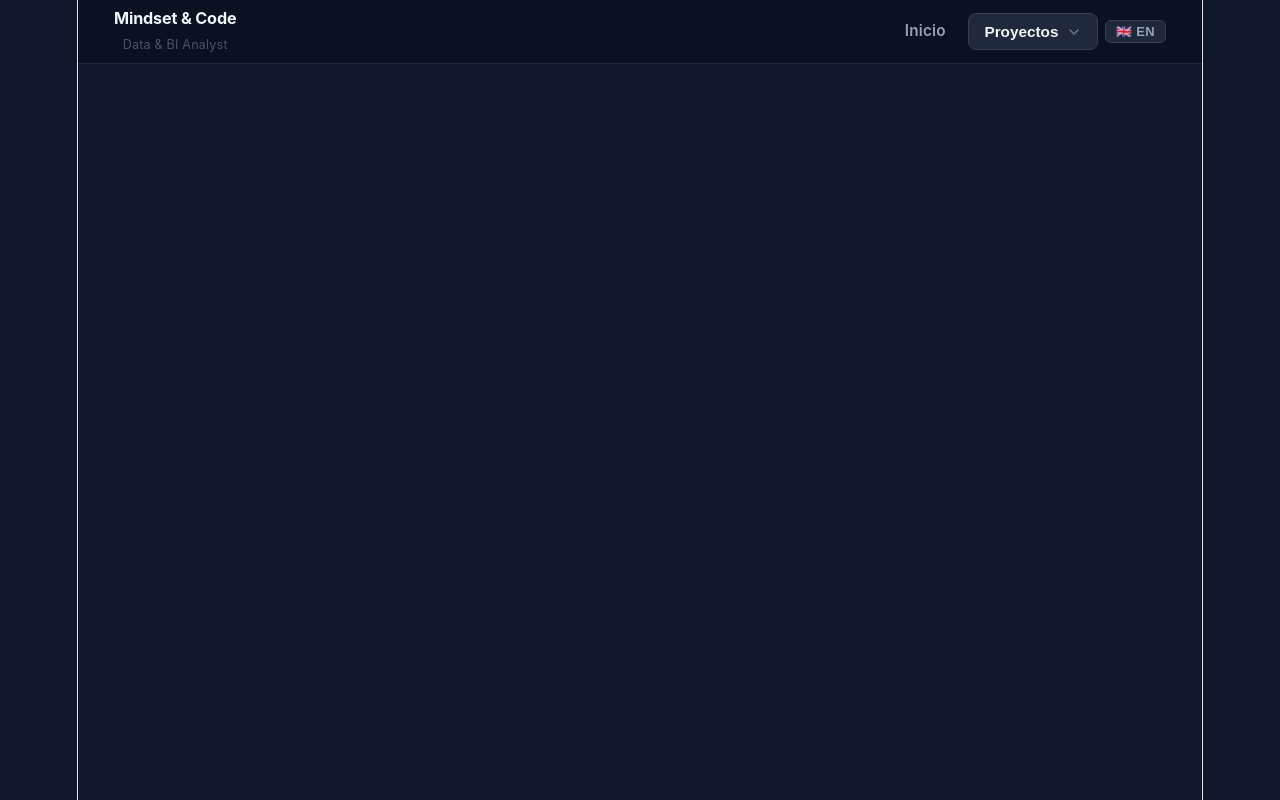
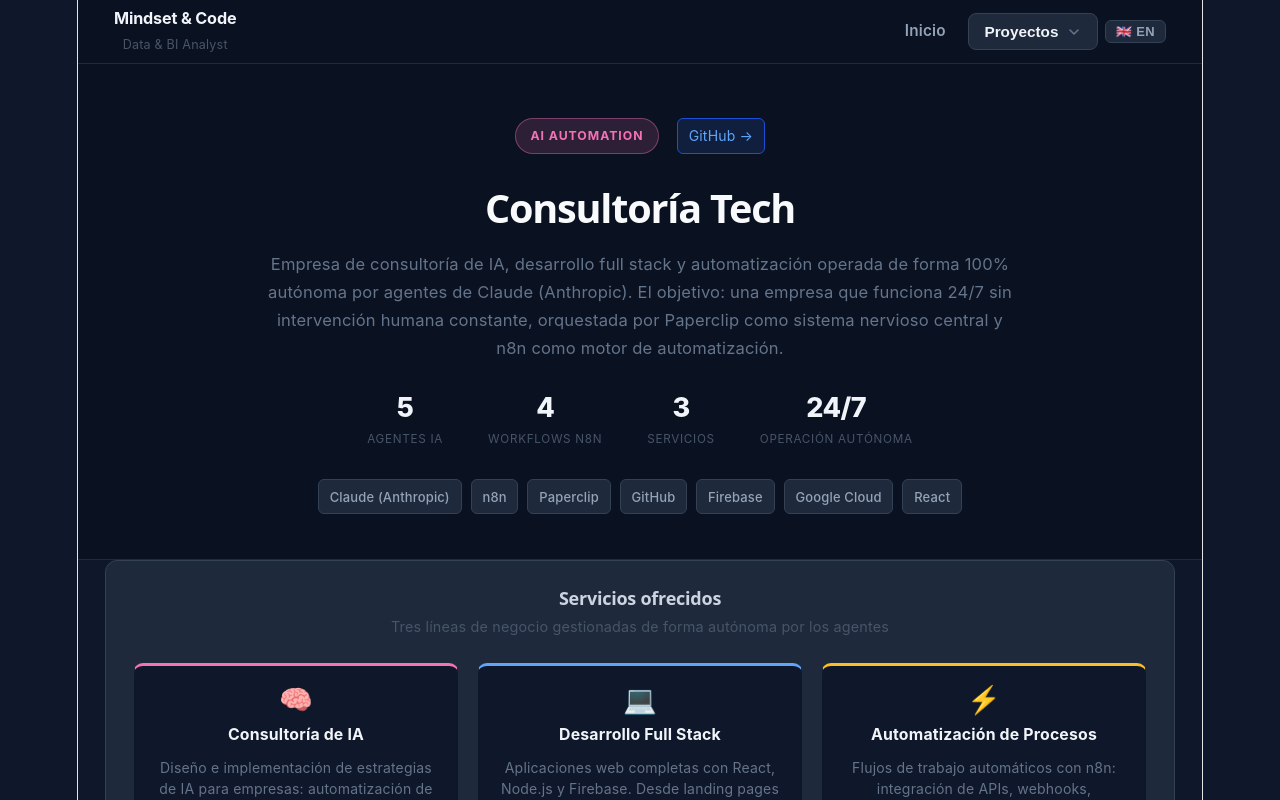
Before and after one commit to mindset-code/project-portfolio, a React (Vite) app: page /consultoria-tech in a window 1280 px wide. Shown: the top 800 px of the page. Built offline with nearby package versions, Linux system fonts and the light colour scheme.

Commit message:
feat(web): ruta /consultoria-tech, links corporativos y LicitaBot
Renombra ruta /ia-digox a /consultoria-tech, corrige links al sitio corporativo (consultoria-tech.web.app) y al repo renombrado, anade LicitaBot al menu y a la home. Desplegado a proyectos-mindset-code.web.app.

```diff
--- a/src/App.jsx
+++ b/src/App.jsx
@@ -50,7 +50,7 @@
         <Route path="/executive" element={<ExecutiveDashboard />} />
         <Route path="/churn"     element={<ChurnDashboard />} />
         <Route path="/hotel"     element={<HotelDashboard />} />
-        <Route path="/ia-digox"     element={<IaDigoxPage />} />
+        <Route path="/consultoria-tech"     element={<IaDigoxPage />} />
         <Route path="/automations"  element={<AutomationsPage />} />
         <Route path="/dashboards"   element={<DashboardsPage />} />
         <Route path="/portfolio"    element={<PortfolioIndexPage />} />
--- a/src/components/Navbar.jsx
+++ b/src/components/Navbar.jsx
@@ -27,10 +27,11 @@
     icon: '🤖',
     color: '#f472b6',
     items: [
-      { to: '/ia-digox',    label: 'Consultoría Tech',            badge: 'AI Automation',  icon: '🤖', color: '#f472b6', ext: false },
+      { to: '/consultoria-tech',    label: 'Consultoría Tech',            badge: 'AI Automation',  icon: '🤖', color: '#f472b6', ext: false },
       { to: '/automations', label: 'Automatizaciones',            badge: 'n8n · Paperclip', icon: '⚡', color: '#8b5cf6', ext: false },
-      { to: 'https://consultoria-tech.web.app',              label: 'Consultoría Tech Corporate', badge: 'Corporate Web',  icon: '🌐', color: '#06b6d4', ext: true },
+      { to: 'https://consultoria-tech.web.app',             label: 'Consultoría Tech Corporate', badge: 'Corporate Web',  icon: '🌐', color: '#06b6d4', ext: true },
       { to: 'https://github.com/mindset-code/agentforge',   label: 'AgentForge',                 badge: 'SaaS · AI',      icon: '🏗️', color: '#6366f1', ext: true },
+      { to: 'https://github.com/mindset-code/Proyecto-Licitaciones-Publicas-automatizadas', label: 'LicitaBot', badge: 'GovTech · SaaS', icon: '📋', color: '#14b8a6', ext: true },
     ],
   },
   {
--- a/src/pages/AutomationsPage.jsx
+++ b/src/pages/AutomationsPage.jsx
@@ -290,7 +290,7 @@
         <div className="auto-hero-inner">
           <div className="auto-hero-top">
             <span className="auto-hero-badge">{t.badge}</span>
-            <Link to="/ia-digox" className="auto-hero-link">Consultoría Tech →</Link>
+            <Link to="/consultoria-tech" className="auto-hero-link">Consultoría Tech →</Link>
           </div>
           <h1 className="auto-hero-title">{t.title}</h1>
           <p className="auto-hero-desc">{t.desc}</p>
--- a/src/pages/HomePage.jsx
+++ b/src/pages/HomePage.jsx
@@ -223,15 +223,16 @@
   { to:'/dashboards',  external:false, icon:'📈', color:'#10b981', title:'Dashboards Power BI & Tableau', category:'BI Embed',           techs:['HTML','React','Power BI','Tableau'] },
   { to:'/churn',       external:false, icon:'🔬', color:'#a78bfa', title:'Predictive Churn Analysis',     category:'Data Science',        techs:['Scikit-learn','Python','Pandas','React'] },
   { to:'/hotel',       external:false, icon:'🏨', color:'#fb923c', title:'Hotel Pricing Engine',          category:'Revenue Management', techs:['Python','NumPy','React','Recharts'] },
-  { to:'/ia-digox',    external:false, icon:'🤖', color:'#f472b6', title:'Consultoría Tech',              category:'AI Automation',      techs:['Claude','n8n','Paperclip','Firebase'] },
+  { to:'/consultoria-tech',    external:false, icon:'🤖', color:'#f472b6', title:'Consultoría Tech',              category:'AI Automation',      techs:['Claude','n8n','Paperclip','Firebase'] },
   { to:'/automations', external:false, icon:'⚡', color:'#8b5cf6', title:'Automatizaciones & Agentes IA', category:'n8n · Paperclip',    techs:['n8n','Paperclip','Claude','React'] },
-  { to:'https://consultoria-tech.web.app',                                  external:true, icon:'🌐', color:'#06b6d4', title:'Consultoría Tech Corporate', category:'Corporate Web',      techs:['React','Vite','Firebase'] },
+  { to:'https://consultoria-tech.web.app',                                 external:true, icon:'🌐', color:'#06b6d4', title:'Consultoría Tech Corporate', category:'Corporate Web',      techs:['React','Vite','Firebase'] },
   { to:'https://github.com/mindset-code/project-sales-optimization-sql',   external:true, icon:'🗄️', color:'#38bdf8', title:'Sales Optimization SQL',   category:'SQL & BI',           techs:['SQL','GROUP BY','Power BI','Tableau'] },
   { to:'https://github.com/mindset-code/project-revenue-management-web',   external:true, icon:'💡', color:'#fbbf24', title:'Revenue Management Web',   category:'Web Development',     techs:['HTML','CSS','Vanilla JS','Canvas API'] },
   { to:'https://github.com/mindset-code/project-security-log-analysis',    external:true, icon:'🛡️', color:'#ef4444', title:'Security Log Analysis + Scanner', category:'Ciberseguridad',      techs:['Python','SIEM','ISC2 CC','Nmap'] },
   { to:'https://github.com/mindset-code/project-vulnerability-scanner',    external:true, icon:'🔍', color:'#f97316', title:'Vulnerability Scanner',            category:'Ciberseguridad',      techs:['Python','Nmap','ISC2 CC','Markdown'] },
   { to:'https://github.com/mindset-code/project-portfolio',                external:true, icon:'🗂️', color:'#94a3b8', title:'Portafolio Profesional GUG',       category:'Web · React · Firebase', techs:['React','Vite','Firebase','Linear'] },
   { to:'https://github.com/mindset-code/agentforge',                       external:true, icon:'🏗️', color:'#6366f1', title:'AgentForge',                        category:'SaaS · AI Agents',       techs:['React','Firebase','n8n','Claude'] },
+  { to:'https://github.com/mindset-code/Proyecto-Licitaciones-Publicas-automatizadas', external:true, icon:'📋', color:'#14b8a6', title:'LicitaBot',                         category:'GovTech · SaaS',         techs:['Python','React','Firebase','n8n'] },
 ]
 
 /* ── Education ─────────────────────────────────────────────────────────────── */
@@ -423,7 +424,7 @@
           <p className="home-about-p">{t.aboutP1}</p>
           <p className="home-about-p">
             {t.aboutP2}{' '}
-            <Link to="/ia-digox" className="home-inline-link">Consultoría Tech</Link>
+            <Link to="/consultoria-tech" className="home-inline-link">Consultoría Tech</Link>
             {t.aboutP2b}
           </p>
           <div className="home-avail-box">
@@ -436,7 +437,7 @@
             <div className="home-iadigox-header">
               <span className="home-iadigox-icon">🤖</span>
               <div>
-                <Link to="/ia-digox" className="home-iadigox-link">Consultoría Tech</Link>
+                <Link to="/consultoria-tech" className="home-iadigox-link">Consultoría Tech</Link>
                 <span className="home-iadigox-badge">{t.iaDigoxBadge}</span>
               </div>
             </div>
--- a/src/pages/IaDigoxPage.jsx
+++ b/src/pages/IaDigoxPage.jsx
@@ -133,7 +133,7 @@
         <div className="iad-hero-inner">
           <div className="iad-hero-top">
             <span className="iad-hero-badge">{t.heroBadge}</span>
-            <a href="https://github.com/mindset-code/ia-digox-services" target="_blank" rel="noreferrer" className="iad-hero-gh">
+            <a href="https://github.com/mindset-code/consultoria-tech" target="_blank" rel="noreferrer" className="iad-hero-gh">
               GitHub →
             </a>
           </div>
```
